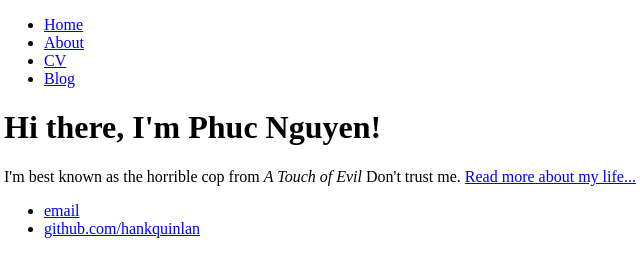
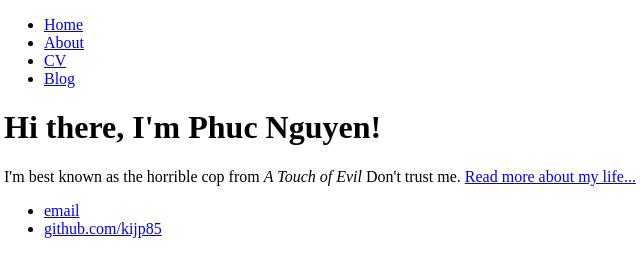
Before and after one commit to kidjp85/kidjp85.github.io, a plain HTML site: page index.html in a window 1280 px wide. Shown: the full height of the page, 4-644 px from the left. Drawn offline with Linux system fonts and the light colour scheme.

Commit message:
Update index.html

```diff
--- a/index.html
+++ b/index.html
@@ -21,7 +21,7 @@
 		<footer>
     		<ul>
         		<li><a href="mailto:phucnguyenhoang1985@gmail.com">email</a></li>
-        		<li><a href="https://github.com/kidjp85">github.com/hankquinlan</a></li>
+        		<li><a href="https://github.com/kidjp85">github.com/kijp85</a></li>
 			</ul>
 		</footer>
 	</body>
```
